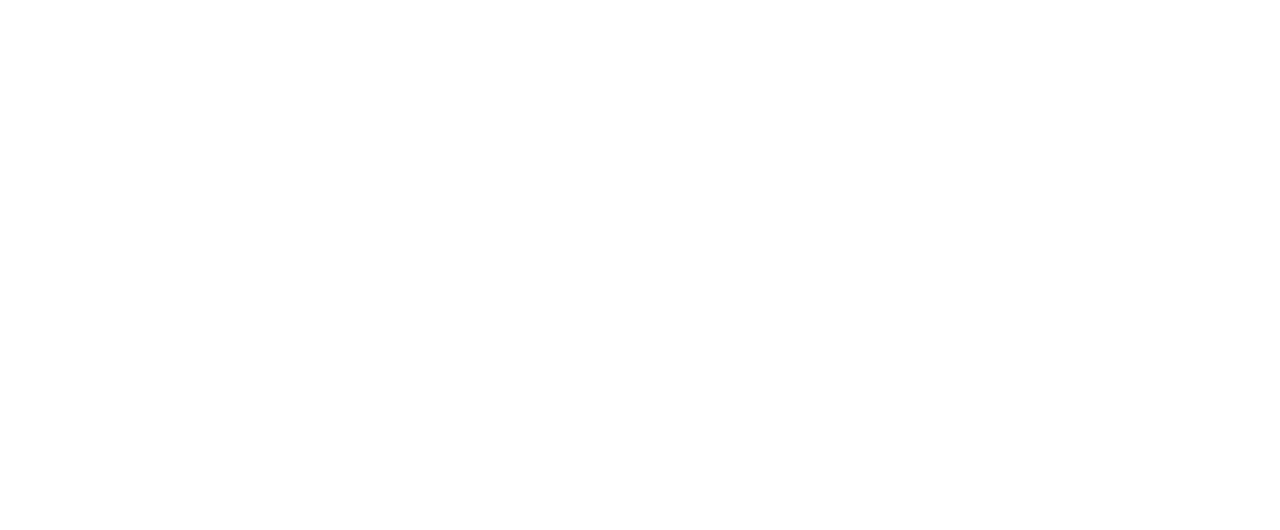
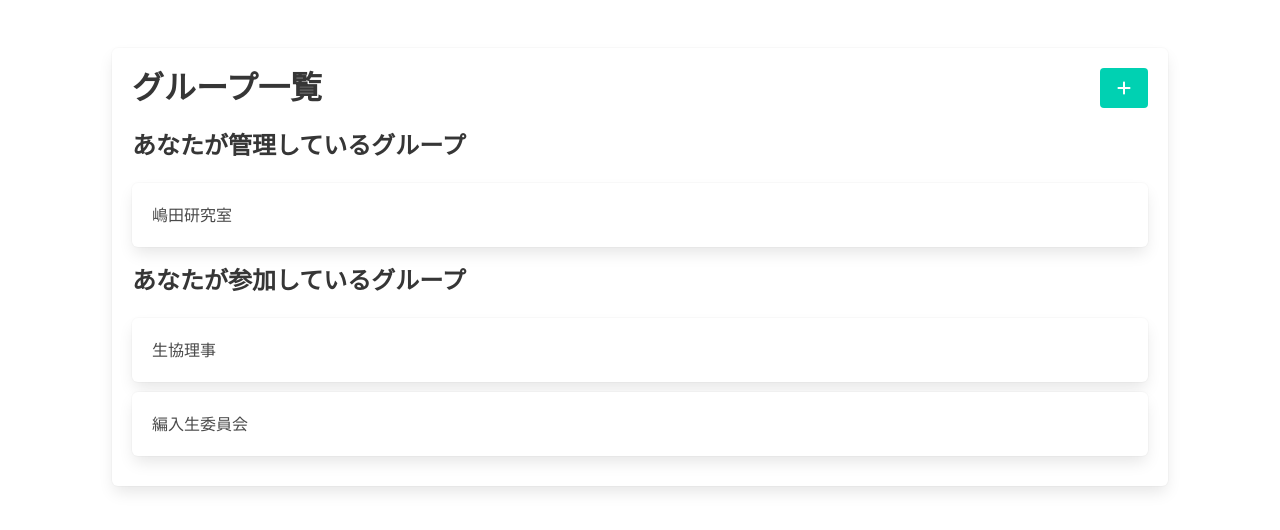
Before and after one commit to naka520/honnaka_burakio_front, a React (Create React App) app: page /GroupCreate in a window 1280 px wide. Before the commit this address had no page. Shown: the top 530 px of the page. Built offline with nearby package versions, Linux system fonts and the light colour scheme; the HTML template or start-up script is replaced by a standard one.

Commit message:
[modify]ボタンから飛ぶページのルー手；イングとファイル追加

```diff
--- a/src/App.tsx
+++ b/src/App.tsx
@@ -3,12 +3,16 @@
 import { BrowserRouter, Routes, Route } from "react-router-dom";
 import TopPage from "./components/TopPage";
 import GroupList from "./components/GroupList";
+import GroupCreate from "./components/GroupCreate";
+import GroupJoin from "./components/GroupJoin";
 const App: React.FC = () => {
   return (
     <BrowserRouter>
       <Routes>
         <Route path="/" element={<TopPage />} />
         <Route path="/GroupList" element={<GroupList />} />
+        <Route path="/GroupCreate" element={<GroupCreate />} />
+        <Route path="/GroupJoin" element={<GroupJoin />} />
         {/* 以下のコメントアウトされたルートも、必要に応じて修正してください */}
         {/* <Route path="/about" element={<About />} />
         <Route path="/contact" element={<Contact />} /> */}
--- /dev/null
+++ b/src/components/GroupCreate.tsx
@@ -0,0 +1,71 @@
+import React from "react";
+import "bulma/css/bulma.min.css";
+import { FontAwesomeIcon } from "@fortawesome/react-fontawesome";
+import { faPlus } from "@fortawesome/free-solid-svg-icons";
+
+interface GroupItem {
+  id: number;
+  name: string;
+  type: "managed" | "joined";
+}
+
+// モックデータ
+const mockData: GroupItem[] = [
+  { id: 1, name: "嶋田研究室", type: "managed" },
+  { id: 2, name: "生協理事", type: "joined" },
+  { id: 3, name: "編入生委員会", type: "joined" },
+];
+
+const GroupCreate: React.FC = () => {
+  // グループタイプに基づいてリストを分ける
+  const managedGroups = mockData.filter(group => group.type === "managed");
+  const joinedGroups = mockData.filter(group => group.type === "joined");
+
+  const handleAddGroup = () => {
+    // グループ追加処理
+    console.log("Add group clicked");
+  };
+
+  return (
+    <div className="container">
+      <section className="section">
+        <div className="box">
+          <div className="level">
+            <div className="level-left">
+              <h1 className="title">グループ一覧</h1>
+            </div>
+            <div className="level-right">
+              <button className="button is-primary" onClick={handleAddGroup}>
+                <FontAwesomeIcon icon={faPlus} />
+              </button>
+            </div>
+          </div>
+          <h2 className="title is-4">あなたが管理しているグループ</h2>
+          {managedGroups.map(group => (
+            <div
+              key={group.id}
+              className="box"
+              style={{ marginBottom: "10px" }}
+            >
+              {group.name}
+            </div>
+          ))}
+          <h2 className="title is-4" style={{ marginTop: "20px" }}>
+            あなたが参加しているグループ
+          </h2>
+          {joinedGroups.map(group => (
+            <div
+              key={group.id}
+              className="box"
+              style={{ marginBottom: "10px" }}
+            >
+              {group.name}
+            </div>
+          ))}
+        </div>
+      </section>
+    </div>
+  );
+};
+
+export default GroupCreate;
--- /dev/null
+++ b/src/components/GroupJoin.tsx
@@ -0,0 +1,71 @@
+import React from "react";
+import "bulma/css/bulma.min.css";
+import { FontAwesomeIcon } from "@fortawesome/react-fontawesome";
+import { faPlus } from "@fortawesome/free-solid-svg-icons";
+
+interface GroupItem {
+  id: number;
+  name: string;
+  type: "managed" | "joined";
+}
+
+// モックデータ
+const mockData: GroupItem[] = [
+  { id: 1, name: "嶋田研究室", type: "managed" },
+  { id: 2, name: "生協理事", type: "joined" },
+  { id: 3, name: "編入生委員会", type: "joined" },
+];
+
+const GroupJoin: React.FC = () => {
+  // グループタイプに基づいてリストを分ける
+  const managedGroups = mockData.filter(group => group.type === "managed");
+  const joinedGroups = mockData.filter(group => group.type === "joined");
+
+  const handleAddGroup = () => {
+    // グループ追加処理
+    console.log("Add group clicked");
+  };
+
+  return (
+    <div className="container">
+      <section className="section">
+        <div className="box">
+          <div className="level">
+            <div className="level-left">
+              <h1 className="title">グループ一覧</h1>
+            </div>
+            <div className="level-right">
+              <button className="button is-primary" onClick={handleAddGroup}>
+                <FontAwesomeIcon icon={faPlus} />
+              </button>
+            </div>
+          </div>
+          <h2 className="title is-4">あなたが管理しているグループ</h2>
+          {managedGroups.map(group => (
+            <div
+              key={group.id}
+              className="box"
+              style={{ marginBottom: "10px" }}
+            >
+              {group.name}
+            </div>
+          ))}
+          <h2 className="title is-4" style={{ marginTop: "20px" }}>
+            あなたが参加しているグループ
+          </h2>
+          {joinedGroups.map(group => (
+            <div
+              key={group.id}
+              className="box"
+              style={{ marginBottom: "10px" }}
+            >
+              {group.name}
+            </div>
+          ))}
+        </div>
+      </section>
+    </div>
+  );
+};
+
+export default GroupJoin;
--- a/src/components/GroupList.tsx
+++ b/src/components/GroupList.tsx
@@ -74,7 +74,7 @@
 import "bulma/css/bulma.min.css";
 import { FontAwesomeIcon } from "@fortawesome/react-fontawesome";
 import { faPlus } from "@fortawesome/free-solid-svg-icons";
-
+import { useNavigate } from "react-router-dom";
 interface GroupItem {
   id: number;
   name: string;
@@ -89,6 +89,7 @@
 ];
 
 const GroupList: React.FC = () => {
+  const navigate = useNavigate();
   // グループタイプに基づいてリストを分ける
   const managedGroups = mockData.filter(group => group.type === "managed");
   const joinedGroups = mockData.filter(group => group.type === "joined");
@@ -106,12 +107,14 @@
   const handleCreateGroup = () => {
     // グループ作成ページに遷移
     console.log("グループを作成する clicked");
+    navigate("/GroupCreate");
     // ページ遷移のロジックをここに実装します。
   };
 
   const handleJoinGroup = () => {
     // グループ参加ページに遷移
     console.log("グループに参加する clicked");
+    navigate("/GroupJoin");
     // ページ遷移のロジックをここに実装します。
   };
 
```
